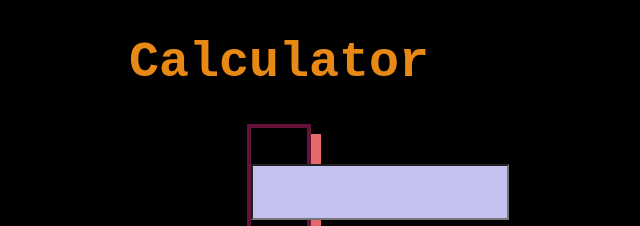
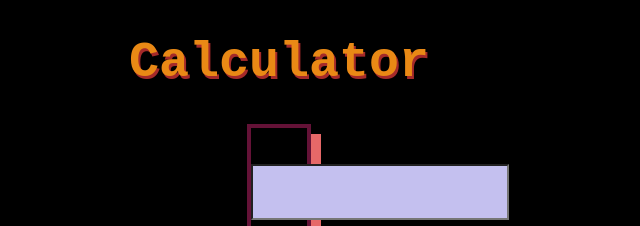
Before and after one commit to Stranger1298/Calculator, a plain HTML site: page index.html in a window 1280 px wide. Shown: the top 226 px of the page, 361-1001 px from the left. Drawn offline with Linux system fonts and the light colour scheme.

Commit message:
text shadow added

```diff
--- a/index.html
+++ b/index.html
@@ -69,7 +69,7 @@
             font-size: 50px;
             /* color: rgb(94, 13, 59); */
             color: rgb(233, 137, 21);
-            /* text-shadow: 2px 3px brown; */
+            text-shadow: 2px 3px brown;
         }
         #display{
             display: block;
```
